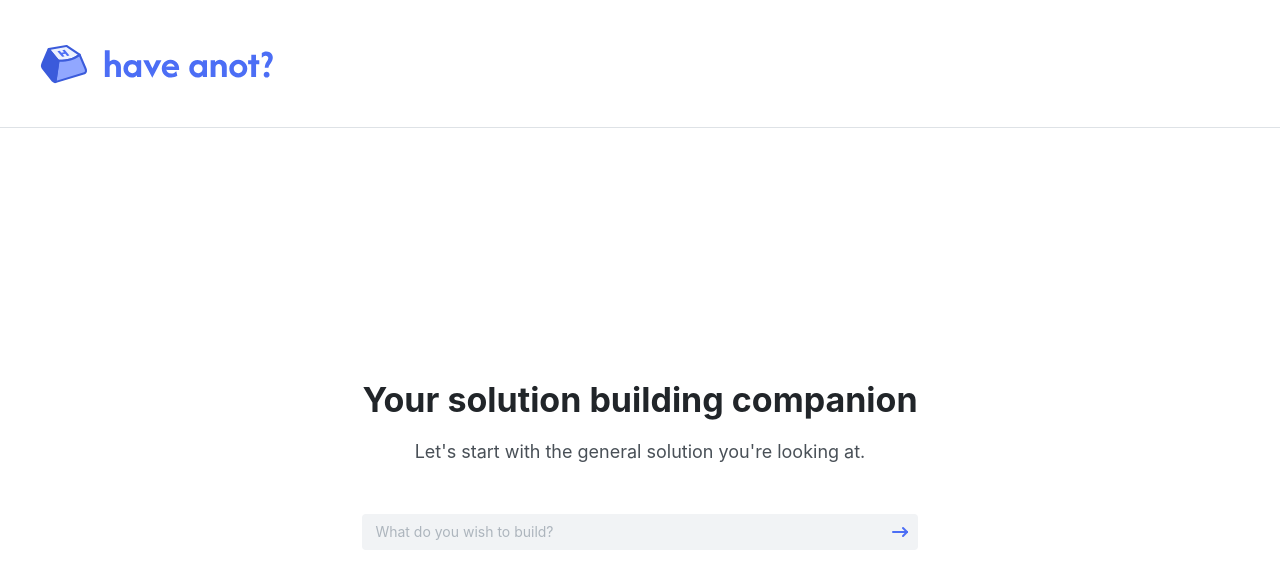
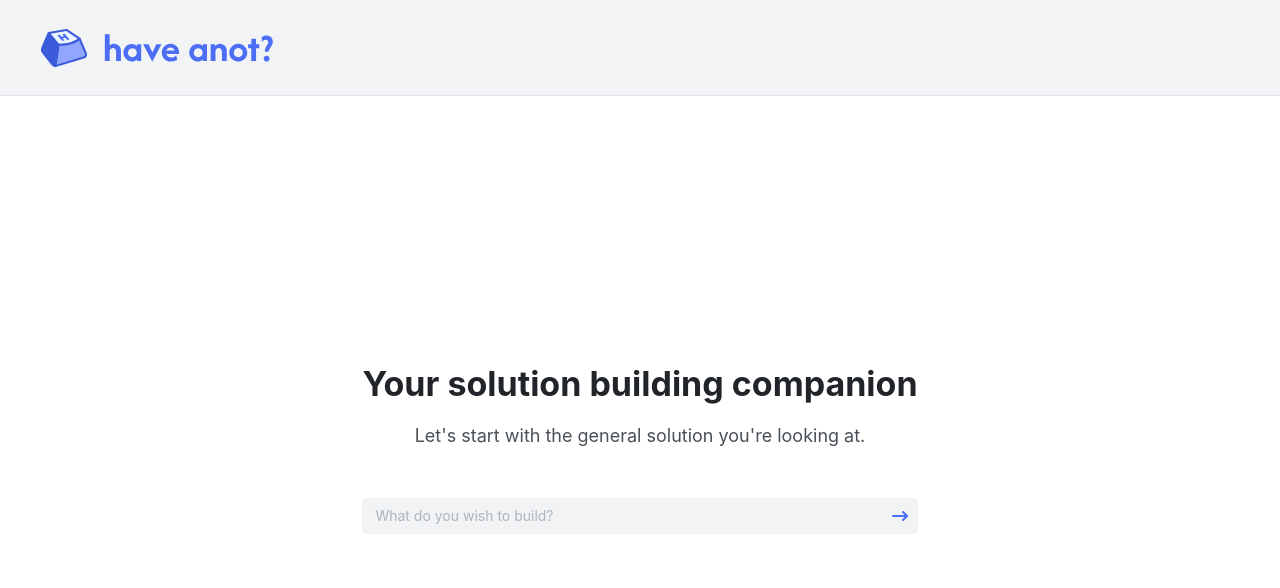
Before and after one commit to jasonqiu212/HaveAnot, a React (Vite) app: page / in a window 1280 px wide. Shown: the top 588 px of the page. Built offline with nearby package versions, Linux system fonts and the light colour scheme.

Commit message:
fix: fix header padding and background color

```diff
--- a/src/App.tsx
+++ b/src/App.tsx
@@ -8,13 +8,13 @@ import Landing from './pages/Landing';
 function App() {
   return (
     <MantineProvider>
-      <AppShell header={{ height: 128 }}>
-        <AppShell.Header p="40px">
+      <AppShell header={{ height: 96 }}>
+        <AppShell.Header px="40px" py="24px" bg="gray.1">
           <a href=".">
             <img src={logo} className="logo" alt="Logo" />
           </a>
         </AppShell.Header>
-        <AppShell.Main h="calc(100vh - 128px)" w="100%">
+        <AppShell.Main h="calc(100vh - 96px)" w="100%">
           <Landing />
         </AppShell.Main>
       </AppShell>
```
